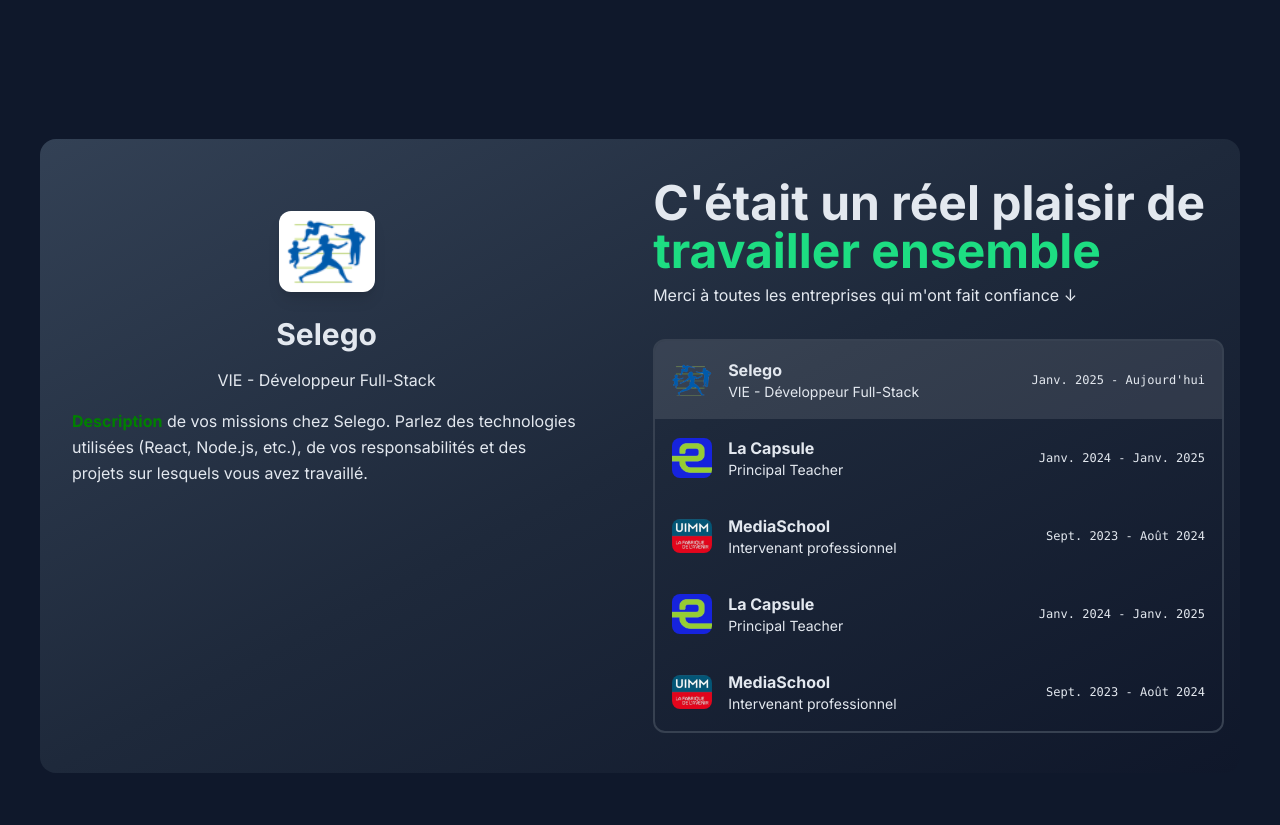
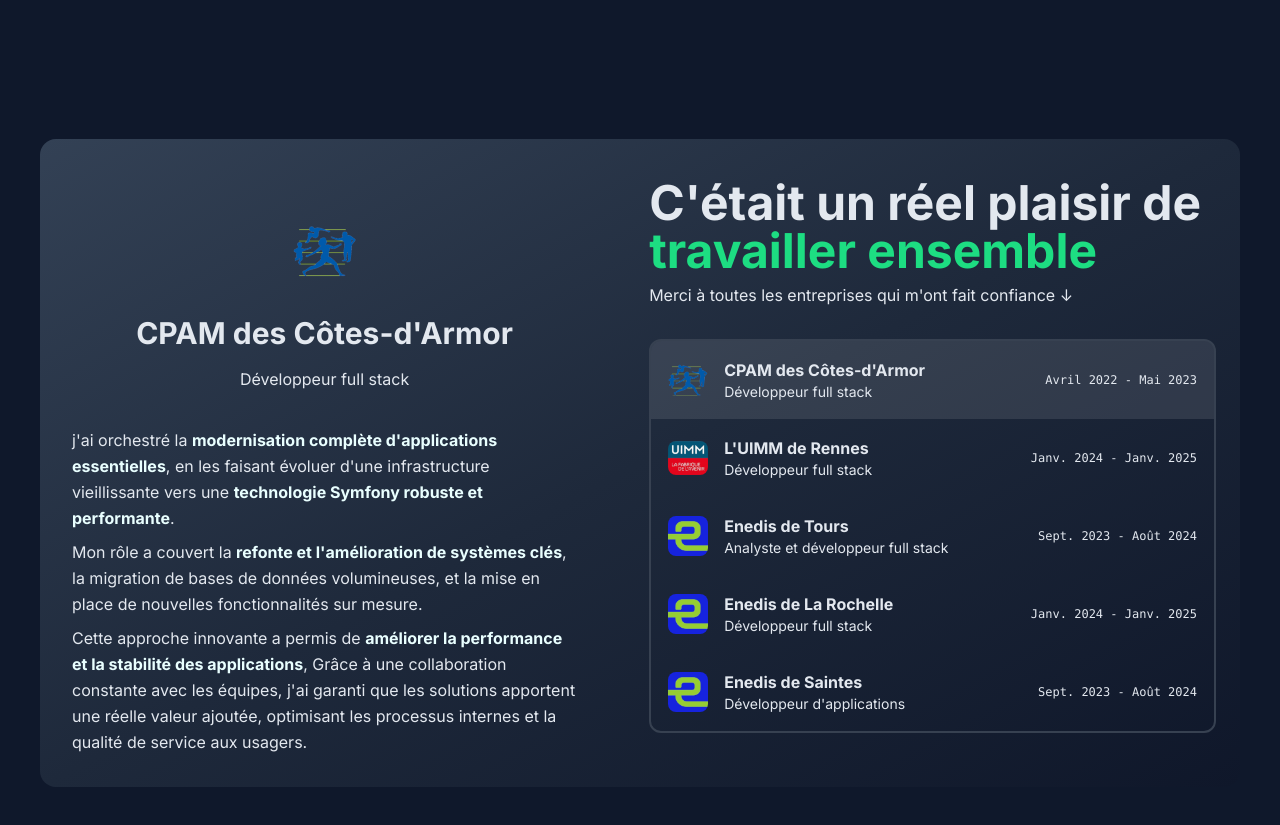
Before and after one commit to remi1230/portfolio-formateur, a Next.js app: page / in a window 1280 px wide. Shown: the part 1700-2525 px from the top of the page. Built offline with nearby package versions, Linux system fonts and the light colour scheme.

Commit message:
Company component - end

```diff
--- a/app/page.js
+++ b/app/page.js
@@ -7,7 +7,7 @@
     <div className="">
       <div className="p-10">
         <HeroSection />
-        <div className="max-w-screen-xl mx-auto flex flex-col gap-64 py-16 mt-24 md:py-24">
+        <div className="max-w-screen-xl mx-auto flex flex-col gap-24 lg:gap-64 py-16 mt-24 md:py-24">
           <BioSection />
           <CompanySection />
         </div>
--- a/components/company/CompanyDetails.jsx
+++ b/components/company/CompanyDetails.jsx
@@ -1,6 +1,7 @@
 // src/components/Company/CompanyDetails.jsx
 
-import Image from 'next/image'; // 1. Importer le composant
+import Image from 'next/image';
+import { motion } from 'framer-motion'; // <<< ADDED THIS LINE
 
 function CompanyDetails({ experience }) {
   if (!experience) {
@@ -12,28 +13,32 @@
   }
 
   return (
-    <div className="flex flex-col items-center text-center">
-      <div className="avatar mb-6">
-        <div className="w-24 rounded-xl bg-white p-2 shadow-lg">
-          <Image
-            src={experience.logo}
-            alt={`${experience.company} logo`}
-            width={80}  // 3. Spécifier la largeur
-            height={80} // 4. Spécifier la hauteur
-          />
-        </div>
+    <motion.div
+      initial={{ opacity: 0, y: 0 }}
+      animate={{ opacity: 1, y: 0 }}
+      exit={{ opacity: 0,}}
+      transition={{ duration: 0.3 }}
+      className="flex flex-col items-center text-center"
+    >
+      <div className="h-20 avatar mb-6 p-3 hidden lg:flex">
+        <Image
+          src={experience.logo}
+          alt={`${experience.company} logo`}
+          width={64}
+          height={64}
+          className="rounded-lg object-contain"
+        />
       </div>
 
       <h3 className="text-3xl font-extrabold text-base-content">{experience.company}</h3>
 
-      {/* La classe "badge" de DaisyUI est parfaite pour le rôle */}
       <div className="badge badge-accent badge-lg my-4">{experience.role}</div>
 
       <div
-        className="text-base-content/80 leading-relaxed text-left w-full prose"
+        className="leading-relaxed text-left w-full pt-5"
         dangerouslySetInnerHTML={{ __html: experience.description }}
       />
-    </div>
+    </motion.div>
   );
 }
 
--- a/components/company/CompanyList.jsx
+++ b/components/company/CompanyList.jsx
@@ -4,7 +4,7 @@
 
 function CompanyList({ experiences, selectedCompanyId, onCompanySelect }) {
   return (
-    <div className="border-2 border-gray-700 rounded-xl overflow-hidden"> {/* Ajoute un espace vertical entre chaque item */}
+    <div className="border-2 border-gray-700 rounded-xl lg:overflow-hidden max-h-64 lg:max-h-none overflow-y-auto"> {/* Ajoute un espace vertical entre chaque item */}
       {experiences.map(exp => (
         <CompanyListItem
           key={exp.id}
--- a/components/company/CompanyListItem.jsx
+++ b/components/company/CompanyListItem.jsx
@@ -16,7 +16,7 @@
   return (
     <div className={itemClassName} onClick={onSelect}>
       {/* 2. Remplacer la structure de l'image */}
-      <div className="avatar">
+      <div className="">
         <Image
           src={experience.logo}
           alt={`${experience.company} logo`}
--- a/components/company/CompanySection.jsx
+++ b/components/company/CompanySection.jsx
@@ -1,29 +1,38 @@
-// src/components/Company/Company.jsx
+// src/components/Company/CompanySection.jsx
 "use client";
 
 import { useState } from 'react';
 import { experiencesData } from './data';
 import CompanyList from './CompanyList';
 import CompanyDetails from './CompanyDetails';
+import { AnimatePresence } from 'framer-motion';
 
-function Company() {
+function CompanySection() {
   const [selectedCompanyId, setSelectedCompanyId] = useState(experiencesData[0]?.id);
   const selectedCompany = experiencesData.find(exp => exp.id === selectedCompanyId);
 
   return (
-    <section className="pt-10 pb-10 pr-4 rounded-2xl bg-gradient-to-br from-slate-700 via-slate-800 to-slate-900">
+    <section className="min-h-[34vw] pt-10 pr-6 rounded-2xl bg-gradient-to-br from-slate-700 via-slate-800 to-slate-900">
       <div className="flex flex-col lg:flex-row gap-10 max-w-7xl mx-auto">
 
         {/* --- COLONNE DE GAUCHE : DÉTAILS DE L'ENTREPRISE --- */}
-        {/* La colonne des détails passe à gauche */}
-        <div className="lg:w-1/2 p-8 rounded-xl h-fit">
-          <CompanyDetails experience={selectedCompany} />
+        <div className="lg:w-1/2 p-8 rounded-xl h-fit order-2 lg:order-none">
+          <AnimatePresence mode="wait">
+            {selectedCompany ? (
+              <CompanyDetails
+                key={selectedCompany.id}
+                experience={selectedCompany}
+              />
+            ) : (
+              <div className="flex items-center justify-center h-full">
+                <p>Sélectionnez une entreprise pour voir les détails.</p>
+              </div>
+            )}
+          </AnimatePresence>
         </div>
 
         {/* --- COLONNE DE DROITE : LISTE DES ENTREPRISES --- */}
-        {/* La colonne de la liste passe à droite */}
-        <div className="lg:w-1/2">
-          {/* Le titre est maintenant ici */}
+        <div className="lg:w-1/2 pl-6 lg:pl-0 order-1 lg:order-none">
           <h2 className="text-4xl md:text-5xl font-bold text-base-content mb-2">
             C'était un réel plaisir de <span className="text-brand-important">travailler ensemble</span>
           </h2>
@@ -42,4 +51,4 @@
   );
 }
 
-export default Company;
+export default CompanySection;
--- a/components/company/data.js
+++ b/components/company/data.js
@@ -5,46 +5,117 @@
 const logoEnedis = '/assets/images/enedis-logo.png';
 const logoUIMM   = '/assets/images/uimm-logo.png';
 
+const boldStyle = "<span style = 'font-weight: 900; color: oklch(100% 0.05 255);' >";
+
 export const experiencesData = [
   {
     id: 1,
-    company: 'Selego',
-    role: 'VIE - Développeur Full-Stack',
-    dates: "Janv. 2025 - Aujourd'hui",
+    company: "CPAM des Côtes-d'Armor",
+    role: "Développeur full stack",
+    dates: "Avril 2022 - Mai 2023",
     logo: logoCpam,
-    description: "<strong style='color: green; '>Description</strong> de vos missions chez Selego. Parlez des technologies utilisées (React, Node.js, etc.), de vos responsabilités et des projets sur lesquels vous avez travaillé."
+    description: `<div style="display: flex; flex-direction: column; gap: 1vh;">
+    <p>
+    j'ai orchestré la ${boldStyle} modernisation complète d'applications essentielles</span>,
+    en les faisant évoluer d'une infrastructure vieillissante vers une ${boldStyle} technologie Symfony robuste et performante</span>.
+    </p>
+    <p>
+    Mon rôle a couvert la ${boldStyle} refonte et l'amélioration de systèmes clés</span>, la migration de bases de données volumineuses,
+    et la mise en place de nouvelles fonctionnalités sur mesure.
+    </p>
+    <p>
+    Cette approche innovante a permis de ${boldStyle} améliorer la performance et la stabilité des applications</span>,
+    Grâce à une collaboration constante avec les équipes,
+    j'ai garanti que les solutions apportent une réelle valeur ajoutée, optimisant les processus internes et la qualité de service aux usagers.
+    </p>
+    </div>`
   },
   {
     id: 2,
-    company: 'La Capsule',
-    role: 'Principal Teacher',
+    company: "L'UIMM de Rennes",
+    role: 'Développeur full stack',
     dates: 'Janv. 2024 - Janv. 2025',
-    logo: logoEnedis,
-    description: "Description de votre rôle à La Capsule. Expliquez comment vous avez encadré les étudiants, les technologies enseignées et les projets phares que vous avez supervisés."
+    logo: logoUIMM,
+    description: `<div style="display: flex; flex-direction: column; gap: 1vh;">
+    <p>
+    j'ai développé et optimisé des applications web visant à ${boldStyle} automatiser les processus métiers complexes.</span>
+    </p>
+    <p>
+    Mes solutions ont permis une gestion simplifiée des flux de travail et des accès utilisateurs,
+    incluant l'automatisation de communications et la ${boldStyle} génération dynamique de rapports essentiels PDF et Excel.</span>
+    </p>
+    <p>
+    J'ai également fiabilisé les flux d'importation de données entre différents systèmes et contribué à la ${boldStyle} modernisation des outils internes</span>.
+    Mon travail a fluidifié les opérations et amélioré la réactivité des services.
+    </p>
+    </div>`
   },
   {
     id: 3,
-    company: 'MediaSchool',
-    role: 'Intervenant professionnel',
+    company: 'Enedis de Tours',
+    role: 'Analyste et développeur full stack',
     dates: 'Sept. 2023 - Août 2024',
-    logo: logoUIMM,
-    description: "Description de vos interventions chez MediaSchool. Précisez les sujets abordés, le public visé et les compétences que vous avez transmises."
+    logo: logoEnedis,
+    description: `<div style="display: flex; flex-direction: column; gap: 1vh;">
+    <p>
+    J'ai géré la ${boldStyle}conception et le développement d'un portail web majeur</span> visant à centraliser et optimiser la gestion de leurs opérations.
+     </p>
+    <p>
+    J'ai pris en charge toutes les étapes, de la ${boldStyle}compréhension des besoins utilisateurs à la sécurisation avancée des accès et la conformité RGPD</span>.
+    </p>
+    <p>
+    J'ai mis en place des ${boldStyle}architectures robustes Symfony, conçu des bases de données efficaces et développé des sites en méthode Agile</span>.
+    J'ai également modernisé un site SharePoint pour renforcer la collaboration interne,
+    assurant des outils performants et sécurisés.
+    </p>
+    </div>`,
   },
   {
     id: 4,
-    company: 'La Capsule',
-    role: 'Principal Teacher',
+    company: 'Enedis de La Rochelle',
+    role: 'Développeur full stack',
     dates: 'Janv. 2024 - Janv. 2025',
     logo: logoEnedis,
-    description: "Description de votre rôle à La Capsule. Expliquez comment vous avez encadré les étudiants, les technologies enseignées et les projets phares que vous avez supervisés."
+    description: `<div style="display: flex; flex-direction: column; gap: 1vh;">
+    <p>
+    j'ai activement contribué au ${boldStyle}développement et à la maintenance d'applications web</span> essentielles,
+    en me concentrant sur la ${boldStyle}sécurisation des systèmes et la fiabilisation des bases de données</span>.
+    </p>
+    <p>
+    J'ai mis en œuvre des solutions basées sur Symfony en adoptant une méthode Agile,
+    et j'ai ${boldStyle}formé les utilisateurs</span> à ces nouveaux outils.
+    </p>
+    <p>
+    Une part importante de ma mission a été la ${boldStyle}mise en conformité RGPD des sites</span>,
+    assurant la protection des données et la transparence via des documentations et des interfaces claires.
+    </p>
+    <p>
+    Mon travail a garanti ${boldStyle}la robustesse et la légalité</span> de leurs plateformes.
+    </p>
+    </div>`
   },
   {
     id: 5,
-    company: 'MediaSchool',
-    role: 'Intervenant professionnel',
+    company: 'Enedis de Saintes',
+    role: "Développeur d'applications",
     dates: 'Sept. 2023 - Août 2024',
-    logo: logoUIMM,
-    description: "Description de vos interventions chez MediaSchool. Précisez les sujets abordés, le public visé et les compétences que vous avez transmises."
+    logo: logoEnedis,
+    description: `<div style="display: flex; flex-direction: column; gap: 1vh;">
+    <p>
+    Chez ENEDIS à Saintes,
+    j'ai joué un rôle clé dans l'intégration de nouveaux services grâce au ${boldStyle}développement d'un portail web dédié et d'outils bureautiques avancés</span>.
+    </p>
+    <p>
+    J'ai conçu des bases de données sur mesure et développé des sites en méthode Agile, tout en assurant ${boldStyle}la formation des équipes</span>.
+    </p>
+    <p>
+    J'ai également créé des ${boldStyle}macros Excel performantes</span> pour la gestion des données et mis en place de ${boldStyle}robots d'automatisation</span>
+    pour la génération de documents et la simplification de tâches répétitives.
+    </p>
+    <p>
+    Ces solutions ont optimisé considérablement les opérations internes et la gestion d'informations clés.
+    </p>
+    </div>`
   },
   // ... Ajoutez ici vos autres expériences
 ];
--- a/components/hero/HeroSection.jsx
+++ b/components/hero/HeroSection.jsx
@@ -7,7 +7,7 @@
   return (
     <section
       className="
-        w-full min-h-[70vh] flex flex-col items-center justify-center text-center px-4
+        w-full min-h-[30vh] lg:min-h-[70vh] flex flex-col items-center justify-center text-center px-4
         relative /* Important pour que l'SVG 'absolute' se positionne par rapport à cette section */
         overflow-hidden /* Pour cacher les parties du SVG qui pourraient dépasser si le motif est grand */
       "
--- a/package.json
+++ b/package.json
@@ -8,6 +8,7 @@
     "start": "next start"
   },
   "dependencies": {
+    "@tailwindcss/typography": "^0.5.16",
     "daisyui": "^5.0.46",
     "framer-motion": "10.12.16",
     "next": "14.1.3",
--- a/tailwind.config.js
+++ b/tailwind.config.js
@@ -15,5 +15,8 @@
       }
     },
   },
-  plugins: [require("daisyui")],
+  plugins: [
+    require("daisyui"),
+    require("@tailwindcss/typography"),
+  ],
 }
```
Also changed, not shown: 1 other file (tests, documents, lock files or other folders).
